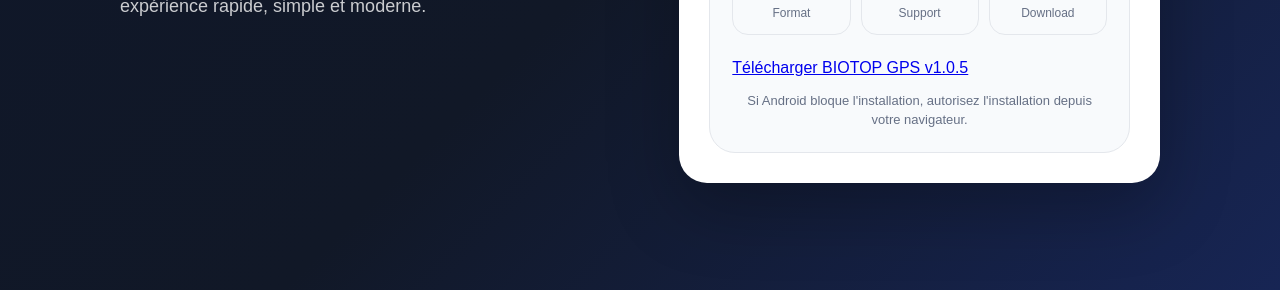
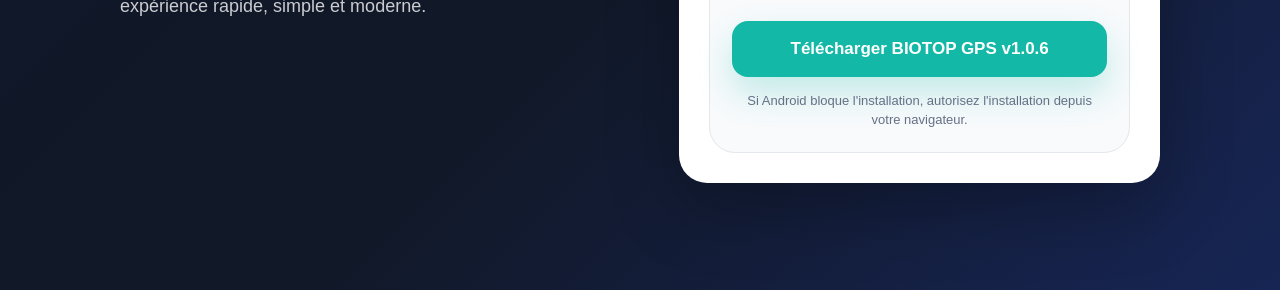
Before and after one commit to IslamCHEBAHI/BIOTOP-GPS-APP, a plain HTML site: page index.html in a window 1280 px wide. Shown: the part 510-800 px from the top of the page. Drawn offline with Linux system fonts and the light colour scheme.

Commit message:
Update index.html

```diff
--- a/index.html
+++ b/index.html
@@ -222,8 +222,12 @@
             </div>
           </div>
 
-          <a href="https://github.com/IslamCHEBAHI/BIOTOP-GPS-APP/releases/latest/download/BioTop-v1.0.5.apk">
-            Télécharger BIOTOP GPS v1.0.5
+          <a
+            class="download-button"
+            href="https://github.com/IslamCHEBAHI/BIOTOP-GPS-APP/releases/latest/download/BioTop-v1.0.6.apk"
+            download
+          >
+            Télécharger BIOTOP GPS v1.0.6
           </a>
 
           <p class="note">Si Android bloque l'installation, autorisez l'installation depuis votre navigateur.</p>
```
